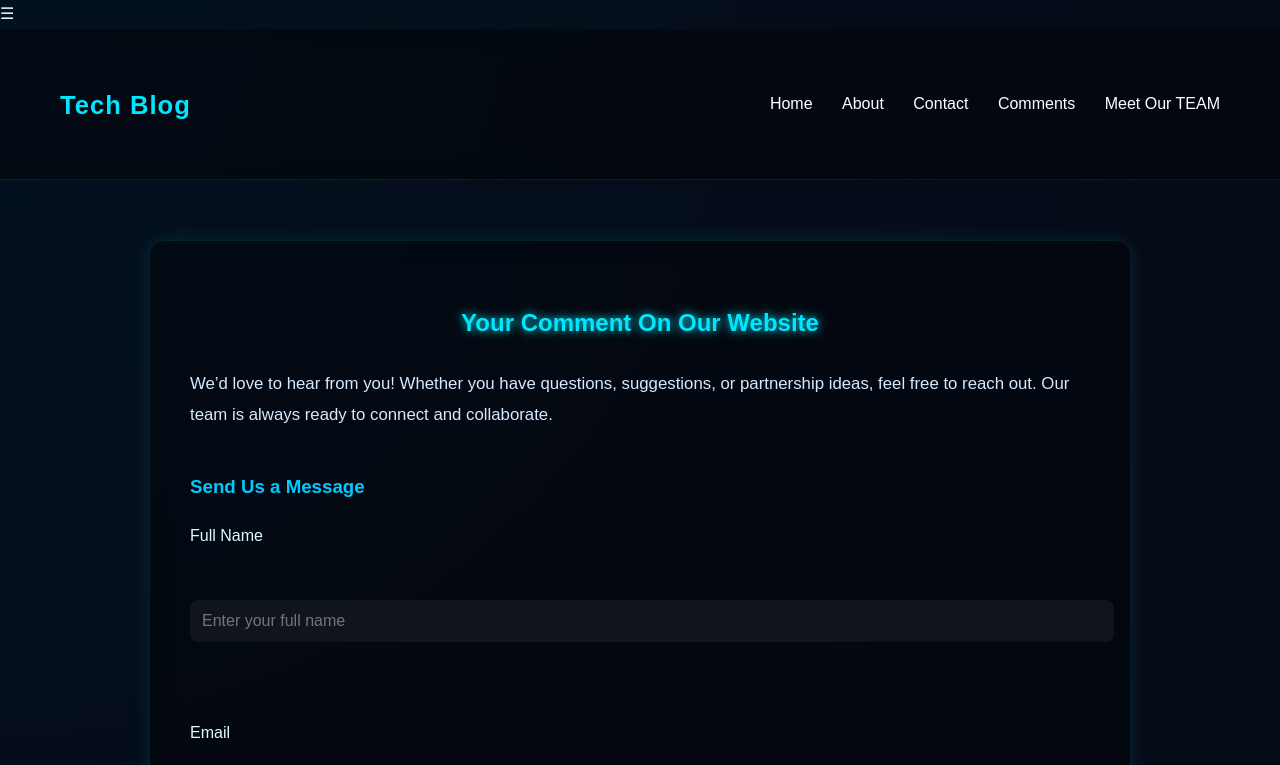
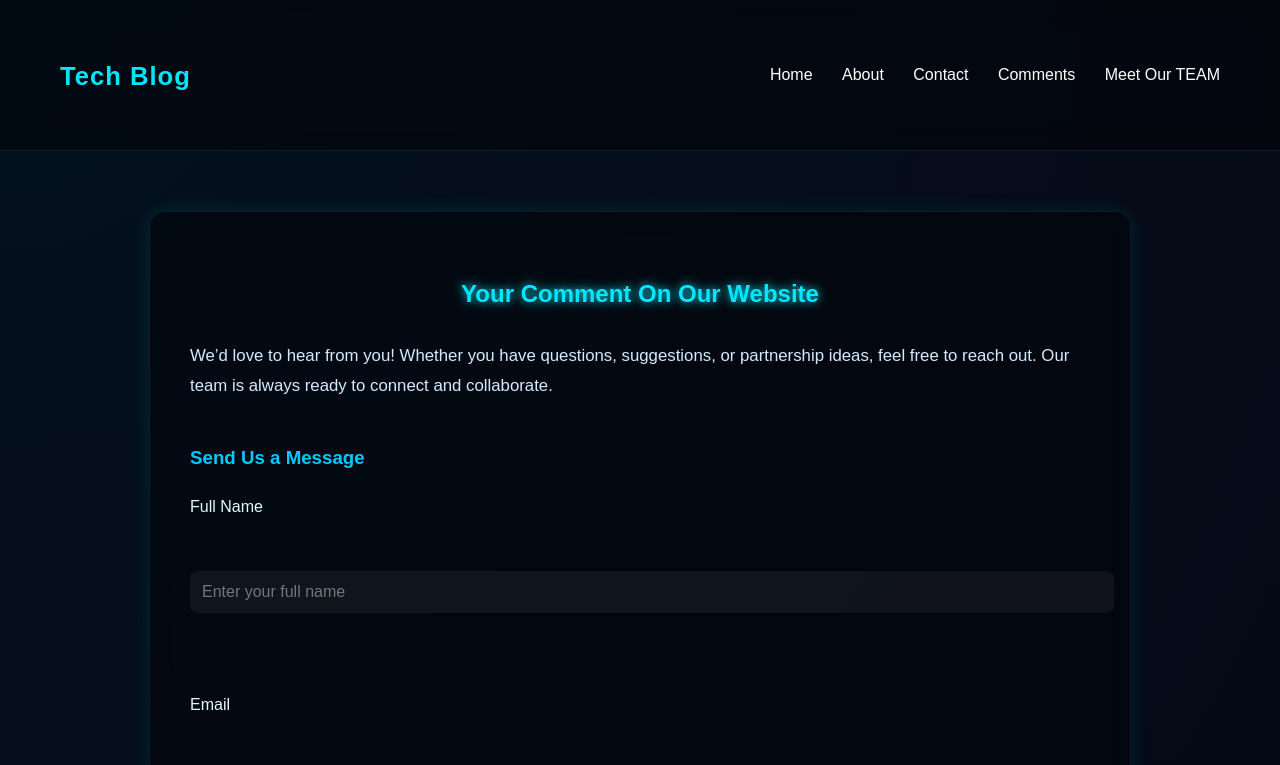
Before and after one commit to deannointed/Tech-blog-, a plain HTML site: page comment.html in a window 1280 px wide. Shown: the top 765 px of the page. Drawn offline with Linux system fonts and the light colour scheme.

Commit message:
Fix HTML structure and remove unnecessary lines

```diff
--- a/comment.html
+++ b/comment.html
@@ -8,10 +8,6 @@
 </head>
 <body>
     <script src="about.js"></script>
-
-    <div class="menu-icon" onclick="toggleMenu()">☰</div>
-
-
     <!-- Header -->
     <header>
       <h1><a href="index.html">Tech Blog</a></h1>
@@ -51,13 +47,7 @@
         </form>
       </section>
     </main>
-    <script>
-        // Function to toggle the navigation menu
-    function toggleMenu() {
-      const navMenu = document.getElementById('nav-menu');
-      navMenu.classList.toggle('active');
-    }
-      </script>
+
     <!-- Footer -->
     <footer>
       <p>© 2025 Tech Blog — All Rights Reserved.</p>
```
